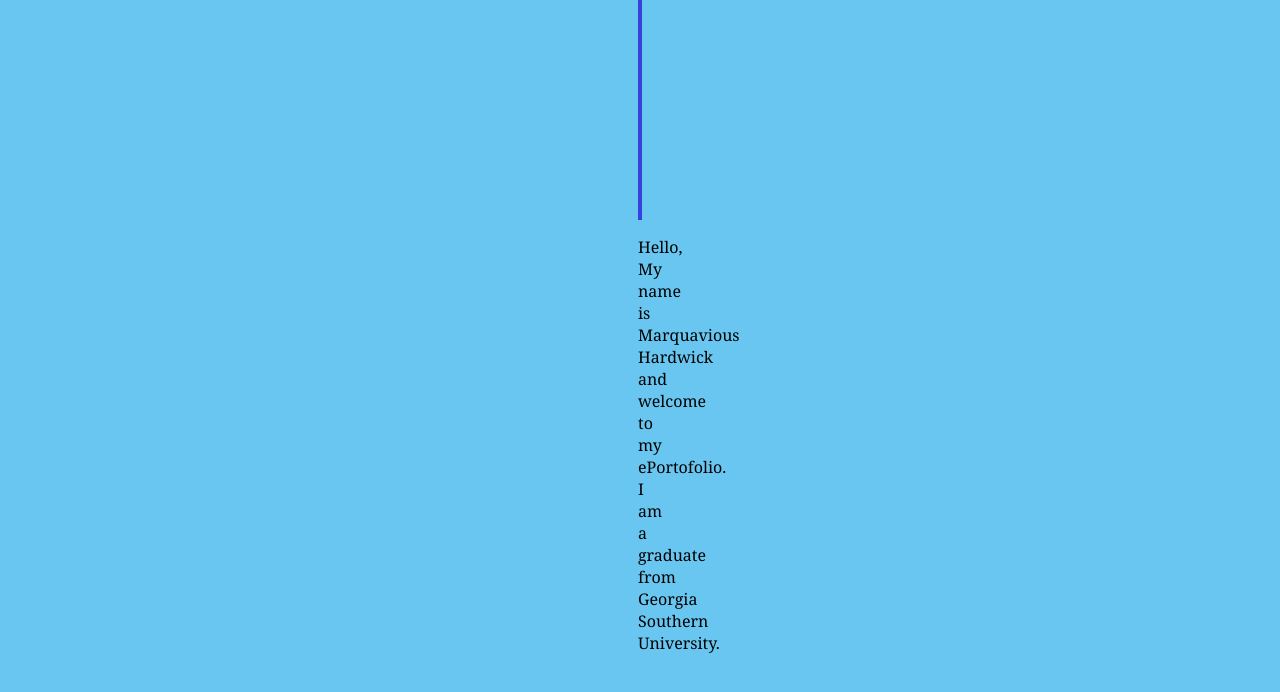
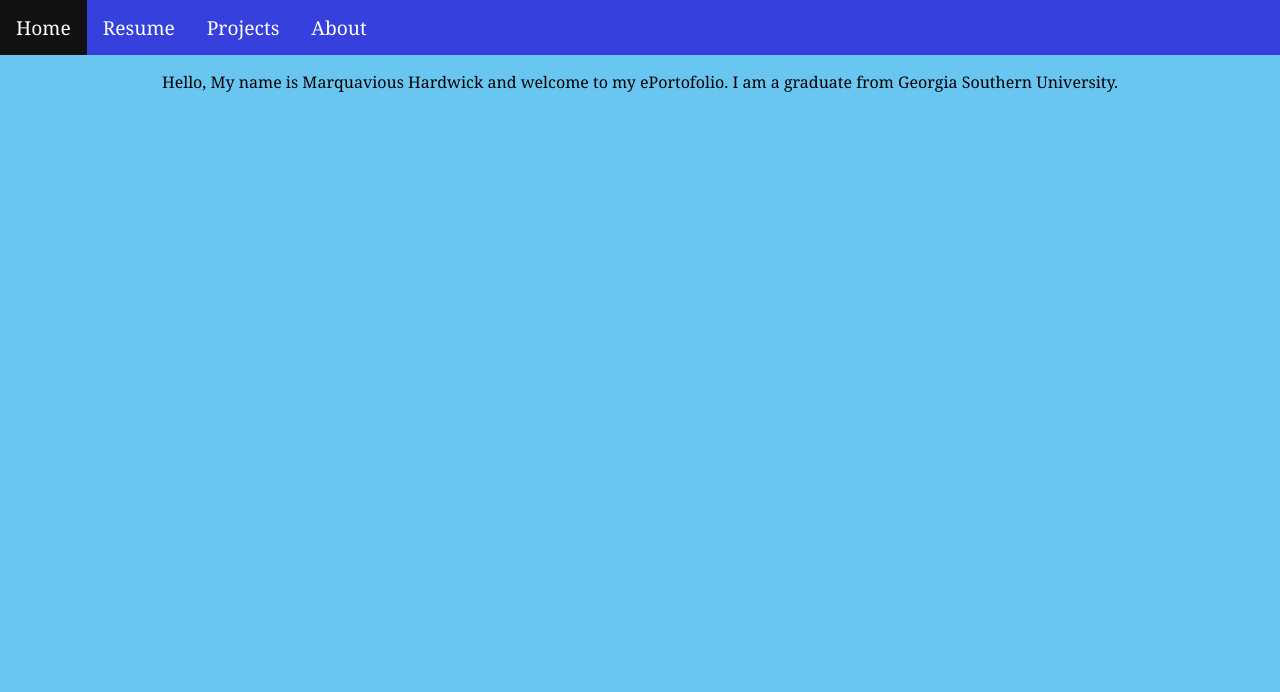
Before and after one commit to MarquaviousH/My_Portfolio, a Jekyll site: the page built from _posts/2022-12-09-main.md, in a window 1280 px wide. Shown: the top 692 px of the page. Built offline with Jekyll 4.4.1, drawn with Linux system fonts in a browser that asks for light colours.

Commit message:
Update style.css

```diff
--- a/assets/css/style.css
+++ b/assets/css/style.css
@@ -13,7 +13,7 @@
 }
 
 .container {
-    max-width: 4px;
+    max-width: 1440px;
     margin: auto;
 }
 
```
